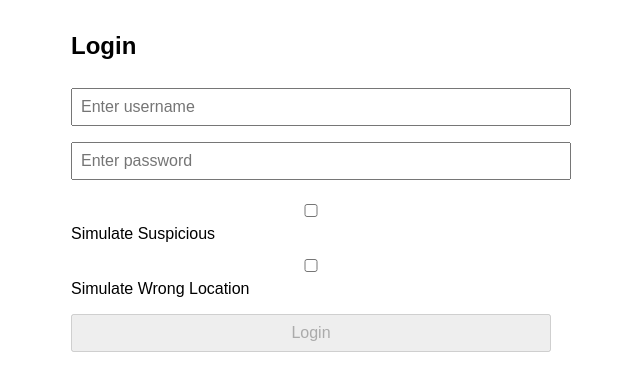
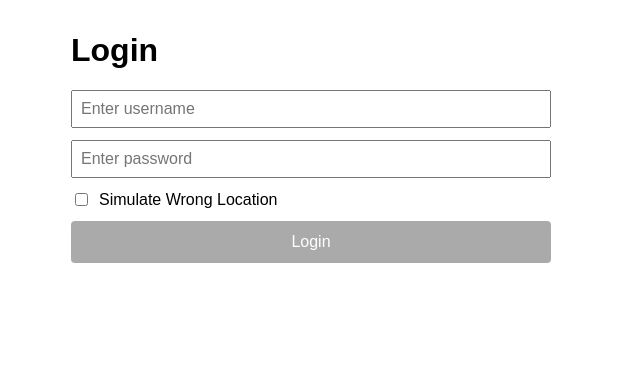
Before and after one commit to rishabh26n2/authicai-login, a FastAPI app: page / in a window 1280 px wide. Shown: the top 391 px of the page, without its empty margins (329-969 px from the left). Run offline with FastAPI, Linux system fonts and the light colour scheme; parts of the project's set-up code (start-up, migrations or seed data) failed here and were passed over.

Commit message:
Add better login html and removed suspicious log check box

```diff
--- a/main.py
+++ b/main.py
@@ -283,80 +283,78 @@ async def login_form(request: Request):
 
 @app.post("/login", response_class=HTMLResponse)
 async def login(
-    username: str                 = Form(...),
-    password: str                 = Form(...),
-    latitude: str                 = Form(""),
-    longitude: str                = Form(""),
-    simulate_suspicious: str      = Form("0"),
-    request: Request              = None
+    username: str                = Form(...),
+    password: str                = Form(...),
+    latitude: str                = Form(""),
+    longitude: str               = Form(""),
+    simulate_wrong_location: str = Form("0"),
+    request: Request             = None
 ):
-    # 1) Extract client IP
-    raw_xff     = request.headers.get("x-forwarded-for")
-    fallback_ip = request.client.host
-    ip          = raw_xff.split(",")[0].strip() if raw_xff else fallback_ip
+    # 1) Determine client IP
+    xff        = request.headers.get("x-forwarded-for")
+    fallback   = request.client.host
+    ip_address = xff.split(",")[0].strip() if xff else fallback
 
     user_agent = request.headers.get("user-agent", "Unknown")
 
-    # 2) Determine location & current coords
+    # 2) Location logic
     curr_coords = None
-    if latitude and longitude:
+    if simulate_wrong_location == "1" and latitude and longitude:
+        # we forced the wrong coords
+        lat, lon = float(latitude), float(longitude)
+        location = get_location_from_coordinates(lat, lon)
+        curr_coords = (lat, lon)
+    elif latitude and longitude:
         try:
-            lat = float(latitude)
-            lon = float(longitude)
-            location    = get_location_from_coordinates(lat, lon)
+            lat, lon = float(latitude), float(longitude)
+            location = get_location_from_coordinates(lat, lon)
             curr_coords = (lat, lon)
         except ValueError:
-            location    = get_location_from_ip(ip)
+            location = get_location_from_ip(ip_address)
     else:
-        location = get_location_from_ip(ip)
+        location = get_location_from_ip(ip_address)
 
-    # 3) Fetch last login for this user
+    # 3) Fetch previous login for travel anomaly (if you need it)
     last_login = await fetch_last_login(username)
 
-    # 4) Compute risk score (or force if simulating)
+    # 4) Compute risk score
     now = datetime.utcnow()
-    if simulate_suspicious == "1":
-        risk_score    = 100
-        is_suspicious = True
-    else:
-        risk_score    = calculate_risk_score(
-            ip,
-            location,
-            user_agent,
-            last_login=last_login,
-            curr_time=now,
-            curr_coords=curr_coords
-        )
-        is_suspicious = is_suspicious_login(risk_score)
+    risk_score = calculate_risk_score(
+        ip=ip_address,
+        location=location,
+        user_agent=user_agent,
+        last_login=last_login,
+        curr_time=now,
+        curr_coords=curr_coords
+    )
+    is_susp = is_suspicious_login(risk_score)
 
-    # 5) Console log for debugging
+    # 5) Debug logging
     print("---- Login Attempt ----")
-    print("Username:            ", username)
-    print("Final IP Used:       ", ip)
-    print("Latitude/Longitude:  ", latitude, longitude)
-    print("Location:            ", location)
-    print("User-Agent:          ", user_agent)
-    print("Simulate Suspicious: ", simulate_suspicious)
-    print("Risk Score:          ", risk_score)
-    print("Is Suspicious:       ", is_suspicious)
+    print("Username:       ", username)
+    print("IP Address:     ", ip_address)
+    print("Location:       ", location)
+    print("User-Agent:     ", user_agent)
+    print("Risk Score:     ", risk_score)
+    print("Suspicious?:    ", is_susp)
 
-    # 6) Persist into DB (now including username, latitude, longitude)
+    # 6) Store everything (including username & coords)
     await insert_log(
-        ip_address    = ip,
+        ip_address    = ip_address,
         location      = location,
         user_agent    = user_agent,
         risk_score    = risk_score,
-        is_suspicious = is_suspicious,
+        is_suspicious = is_susp,
         username      = username,
         latitude      = curr_coords[0] if curr_coords else None,
         longitude     = curr_coords[1] if curr_coords else None
     )
 
-    # 7) Render response with feedback
+    # 7) Return the updated form with feedback
     return templates.TemplateResponse("login_xloc.html", {
-        "request":       request,
-        "message":       f"Welcome {username}!",
-        "location":      location,
-        "risk_score":    risk_score,
-        "is_suspicious": is_suspicious
+        "request":        request,
+        "message":        username,
+        "location":       location,
+        "risk_score":     risk_score,
+        "is_suspicious":  is_susp,
     })
--- a/templates/login_xloc.html
+++ b/templates/login_xloc.html
@@ -1,66 +1,91 @@
 <!DOCTYPE html>
-<html>
+<html lang="en">
 <head>
+  <meta charset="UTF-8" />
   <title>Login Page</title>
   <style>
-    body { font-family: sans-serif; max-width: 480px; margin: 2rem auto; }
-    input, button { font-size: 1rem; padding: .5rem; margin: .5rem 0; width: 100%; }
-    .toggles label { display: block; margin: .5rem 0; }
-    .result { margin-top: 1.5rem; padding: 1rem; border: 1px solid #ccc; }
-    .suspicious { color: red; }
-    .not-suspicious { color: green; }
+    body {
+      font-family: sans-serif;
+      max-width: 480px;
+      margin: 2rem auto;
+      padding: 0 1rem;
+    }
+    form {
+      display: flex;
+      flex-direction: column;
+      gap: 0.75rem;
+    }
+    input[type="text"],
+    input[type="password"] {
+      padding: 0.5rem;
+      font-size: 1rem;
+      width: 100%;
+      box-sizing: border-box;
+    }
+    .checkbox-group {
+      display: flex;
+      align-items: center;
+      gap: 0.5rem;
+    }
+    button {
+      padding: 0.75rem;
+      font-size: 1rem;
+      background: #007bff;
+      border: none;
+      color: white;
+      cursor: pointer;
+      border-radius: 4px;
+    }
+    button:disabled {
+      background: #aaa;
+      cursor: not-allowed;
+    }
+    .result {
+      margin-top: 1.5rem;
+      padding: 1rem;
+      border: 1px solid #ddd;
+      border-radius: 6px;
+      background: #f9f9f9;
+    }
+    .result p {
+      margin: 0.4rem 0;
+    }
+    .suspicious-yes {
+      color: #c00;
+      font-weight: bold;
+    }
+    .suspicious-no {
+      color: #080;
+      font-weight: bold;
+    }
   </style>
 </head>
 <body>
-  <h2>Login</h2>
+  <h1>Login</h1>
   <form id="login-form" action="/login" method="post">
-    <input type="text"   name="username"   placeholder="Enter username" required>
-    <input type="password" name="password" placeholder="Enter password" required>
+    <input type="text" name="username"   placeholder="Enter username" required />
+    <input type="password" name="password" placeholder="Enter password" required />
 
-    <!-- Hidden fields for browser geolocation -->
-    <input type="hidden" name="latitude"  id="latitude"  value="">
-    <input type="hidden" name="longitude" id="longitude" value="">
+    <!-- Geolocation fields (hidden) -->
+    <input type="hidden" name="latitude"  id="latitude"  value="" />
+    <input type="hidden" name="longitude" id="longitude" value="" />
 
-    <!-- Hidden flags -->
-    <input type="hidden" name="simulate_suspicious"      id="simulate_suspicious"      value="0">
-    <input type="hidden" name="simulate_wrong_location"  id="simulate_wrong_location"  value="0">
-
-    <div class="toggles">
-      <label><input type="checkbox" id="simCheck"> Simulate Suspicious</label>
-      <label><input type="checkbox" id="locCheck"> Simulate Wrong Location</label>
+    <!-- Checkbox to force a wrong location -->
+    <div class="checkbox-group">
+      <input type="checkbox" id="locCheck" />
+      <label for="locCheck">Simulate Wrong Location</label>
     </div>
+    <input type="hidden" name="simulate_wrong_location" id="simulate_wrong_location" value="0" />
 
     <button type="submit" id="submit-btn" disabled>Login</button>
   </form>
 
   <script>
-    const btn         = document.getElementById("submit-btn");
-    const simCheck    = document.getElementById("simCheck");
-    const simField    = document.getElementById("simulate_suspicious");
-    const locCheck    = document.getElementById("locCheck");
-    const locField    = document.getElementById("simulate_wrong_location");
+    const btn      = document.getElementById("submit-btn");
+    const locCheck = document.getElementById("locCheck");
+    const locFlag  = document.getElementById("simulate_wrong_location");
 
-    // Toggle simulate_suspicious flag
-    simCheck.addEventListener("change", () => {
-      simField.value = simCheck.checked ? "1" : "0";
-    });
-
-    // Toggle simulate_wrong_location flag
-    locCheck.addEventListener("change", () => {
-      if (locCheck.checked) {
-        // pick a bogus coordinate, e.g., Statue of Liberty
-        document.getElementById("latitude").value  = 40.6892;
-        document.getElementById("longitude").value = -74.0445;
-        locField.value = "1";
-      } else {
-        // clear so real geolocation will fill in
-        document.getElementById("latitude").value  = "";
-        document.getElementById("longitude").value = "";
-        locField.value = "0";
-      }
-    });
-
-    // Geolocation: fill real coords only if not simulating wrong location
+    // Try to get the user’s real geolocation
     if (navigator.geolocation) {
       navigator.geolocation.getCurrentPosition(
         pos => {
@@ -70,24 +95,49 @@
           }
           btn.disabled = false;
         },
-        err => {
-          console.warn("Geolocation denied/failed:", err.message);
+        _err => {
+          // user denied or failed
           btn.disabled = false;
         }
       );
     } else {
-      console.warn("Geolocation not supported");
+      // no geolocation API
       btn.disabled = false;
     }
+
+    // If they check the “wrong location” box, override the fields
+    locCheck.addEventListener("change", () => {
+      if (locCheck.checked) {
+        // Example: Statue of Liberty coords
+        document.getElementById("latitude").value  = 40.6892;
+        document.getElementById("longitude").value = -74.0445;
+        locFlag.value = "1";
+      } else {
+        // clear and let real geo fill in
+        document.getElementById("latitude").value  = "";
+        document.getElementById("longitude").value = "";
+        locFlag.value = "0";
+        // re-fetch real if we already have it
+        if (navigator.geolocation) {
+          navigator.geolocation.getCurrentPosition(
+            pos => {
+              document.getElementById("latitude").value  = pos.coords.latitude;
+              document.getElementById("longitude").value = pos.coords.longitude;
+            },
+            () => {}
+          );
+        }
+      }
+    });
   </script>
 
   {% if message %}
     <div class="result">
-      <p><strong>{{ message }}</strong></p>
+      <p><strong>Welcome {{ message }}</strong></p>
       <p>Detected Location: {{ location }}</p>
       <p>Risk Score: {{ risk_score }}</p>
-      <p class="{{ 'suspicious' if is_suspicious else 'not-suspicious' }}">
-        Suspicious? {{ 'YES' if is_suspicious else 'No' }}
+      <p class="{{ 'suspicious-yes' if is_suspicious else 'suspicious-no' }}">
+        Suspicious? {{ 'Yes' if is_suspicious else 'No' }}
       </p>
     </div>
   {% endif %}
```
